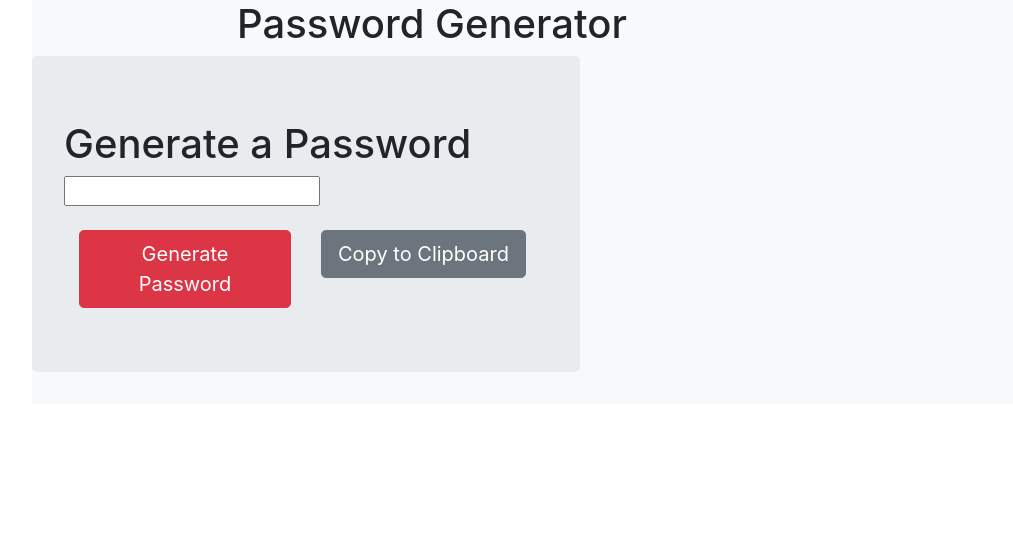
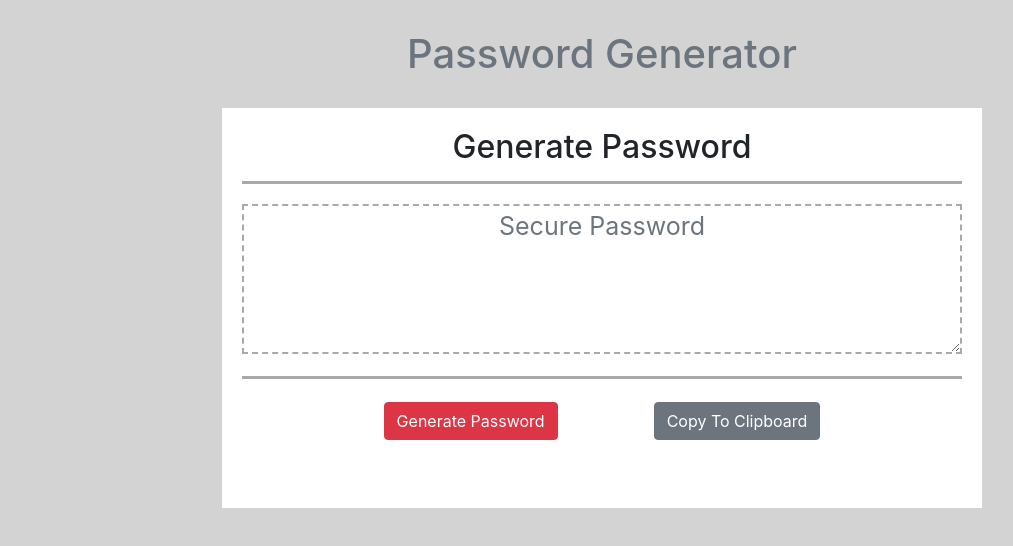
Before and after one commit to aelmore1014/Homework-3, a plain HTML site: page html.html in a window 1280 px wide. Shown: the whole page, without its empty margins (38-1051 px from the left). Drawn offline with nearby package versions, Linux system fonts and the light colour scheme.

Commit message:
changed the HTML for a better layout and finished javascript

```diff
--- a/html.html
+++ b/html.html
@@ -1,66 +1,114 @@
-<!doctype HTML>
+<!DOCTYPE html>
+<html pwdLength="en-us">
+
 <head>
-        <link rel="stylesheet" href="https://stackpath.bootstrapcdn.com/bootstrap/4.3.1/css/bootstrap.min.css" integrity="sha384-ggOyR0iXCbMQv3Xipma34MD+dH/1fQ784/j6cY/iJTQUOhcWr7x9JvoRxT2MZw1T" crossorigin="anonymous">
-        <link rel="stylesheet" type="text/css" href="style.css">
+  <meta charset="UTF-8">
   <title>Password Generator</title>
+  <link rel="stylesheet" href="https://stackpath.bootstrapcdn.com/bootstrap/4.3.1/css/bootstrap.min.css"
+    integrity="sha384-ggOyR0iXCbMQv3Xipma34MD+dH/1fQ784/j6cY/iJTQUOhcWr7x9JvoRxT2MZw1T" crossorigin="anonymous">
+  <link rel="stylesheet" href="stylesheet.css" type="text/css">
 </head>
 
 <body>
-        <div class="container fill bg-light">
+  <div class="row">
+    <div class="col-sm-12">
+      <div class="wrapper">
+        <div class="header text-center mx-auto text-muted ">
+          <h1>Password Generator</h1>
+        </div>
+        <div class="generatorcontainer card-body mx-auto text-center">
 
-                <div class="row">
+          <h2 class="card-title">Generate Password</h2>
 
-                    <div class="col-lg-8 col-sm-12 mx-auto">
+          <div class="borders">
 
-                        <div class= "content">
-                    <h1>Password Generator</h1>
+            <div class="form-group">
 
-
+              <textarea class="textBox container text-center text-muted" id="passwordTextArea">Secure Password</textarea>
             </div>
           </div>
-<div id = "holder">
-        <div class="jumbotron">
-            <div class= "generatortitle">
-                <h1 class= "generator">Generate a Password</h1>
-            </div>
-                <div class= "inputcontainer">
-
-                    <input type= "text" class= "dotted">
-
-<script src= "javascript.js">
-
-    </script>
-
-</input>
-<br><br>
-<div>
-        <div class="container">
-                <div class="row" id = "buttonrow">
-                  <div class="col">
-                        <button class= "btn btn-danger btn-lg" onclick="generate()">Generate Password</button>
-                  </div>
-                  <div class="col">
-                        <button class= "btn btn-secondary btn-lg" onclick="copyPassword()">Copy to Clipboard</button>
-                  </div>
-                </div>
-
-
+          <div class="buttons">
+            <button onclick="password()" class="btn btn-danger mr-5 mt-2 mb-5" id="genBtn">Generate Password</a>
+              <button onclick="myFunction()" class="btn btn-secondary ml-5 mt-2 mb-5" id="copyBtn">Copy To
+                Clipboard</button>
 
 
           </div>
         </div>
       </div>
-
-
-              </div>
     </div>
 
-</div>
-</div>
+    <script>
 
+      var lowerCase = "abcdefghijklmnopqrstuvwxyz";
+      var upperCase = "ABCDEFGHIJKLMNOPQRSTUVWXYZ";
+      var numbers = "1234567890";
+      var symbols = " !#$%&'()*+,-./:;<=>?@[]^_`{|}~ ";
+      var randomPassword = "";
 
+      function password() {
 
+        var pwdLength = parseInt(prompt("How many characters would you like your password to have? (8-128)"));
+        var pickedCharacters = "";
 
+        if (pwdLength > 7 && pwdLength < 129) {
+          alert("You would like " + pwdLength + " numbers in your password");
+        } else if (Number.isNaN(pwdLength)) {
+          alert("That's not a number.");
+          password();
+        } else {
+          alert("You have entered an invalid length");
+          password();
+        }
+        var specChar = confirm("Would you like your password to contain special characters?");
+        if (specChar === true) {
+          pickedCharacters += symbols;
+        } else {
+          console.log("No symbols.");
+        }
+        var upper = confirm("Would you like your password to contain uppercase letters?");
+        if (upper === true) {
+          pickedCharacters += upperCase;
+        } else {
+          console.log("No uppercase.");
+        }
+        var lower = confirm("Would you like your password to contain lowercase letters?");
+        if (lower === true) {
+          pickedCharacters += lowerCase;
+        } else {
+          console.log("No lowercase.");
+        }
+        var numbersTrue = confirm("Would you like your password to contain numbers?");
+        if (numbersTrue === true) {
+          pickedCharacters += numbers;
+          console.log(pickedCharacters);
+        } else {
+          console.log("No numbers.");
+        }
+        if (numbersTrue === false && lower === false && upper === false && specChar === false){
+          alert("Please pick at least one kind of character for your password.");
+          password();
+        }
+         for (var i = 0; i < pwdLength; i++) {
+          var randomCharacters = pickedCharacters[Math.floor(Math.random() * pickedCharacters.length)];
+          randomPassword += randomCharacters;
+          console.log(randomPassword);
+        }
 
+        document.getElementById("passwordText").innerHTML = randomPassword;
+        }
 
+       function myFunction() {
+
+           var copyText = document.getElementById("passwordText");
+
+          copyText.select();
+          copyText.setSelectionRange(0, 99999);
+          document.execCommand("copy");
+
+          alert("Copied the text: " + randomPassword);
+        }
+    </script>
 </body>
+
+</html>
--- a/stylesheet.css
+++ b/stylesheet.css
@@ -1,51 +1,28 @@
-.fill{
 
-        min-height: 100%;
-        height: 100%;
-        margin:auto;
+.generatorcontainer {
+    background: white;
+    height: 400px;
+    width: 760px;
+    margin: 20px 0 20px 0;
+    }
 
+    .borders{
+      border-top: solid 3px darkgray;
+      border-bottom: solid 3px darkgray;
+      margin: 15px 0 15px 0;
+    }
 
+  h1 {
+    margin: 30px 0;
+  }
+  body {
+    background-color: lightgray;
+  }
 
-}
-html, body {
-    height: 100%;
-
+  #passwordTextArea {
+    border: dashed 2px #a9a9a9;
+    height: 150px;
+    margin: 20px 0 0 0;
+    font-size: 25px;
+    background: white;
   }
-  .jumbotron{
-      margin-left:100px;
-      margin-right:100px;
-      width:100%;
-      background:white;
-  }
-  .dotted{
-    border: 2px dotted grey;
-    margin-left:35px;
-    width:90%;
-    margin-right:35px;
-    height:200px;
-  }
-  .generator
-
-  {
-     margin-left:35px;
-  }
-  #holder{
-
-    margin-right:200px;
-    width:100%;
-
-  }
-  .inputcontainer
-  {
-      margin-top:40px;
-
-  }
-  .generatortitle
-  {
-      border-bottom: solid grey 3px;
-      margin-left:35px;
-      margin-right:50px;
-  }
-  #buttonrow{
-margin-left: 35px;
-  }
```
Also changed, not shown: javascript.js (deleted), 1 other file. Lines whose indentation alone changed are shown as unchanged.
